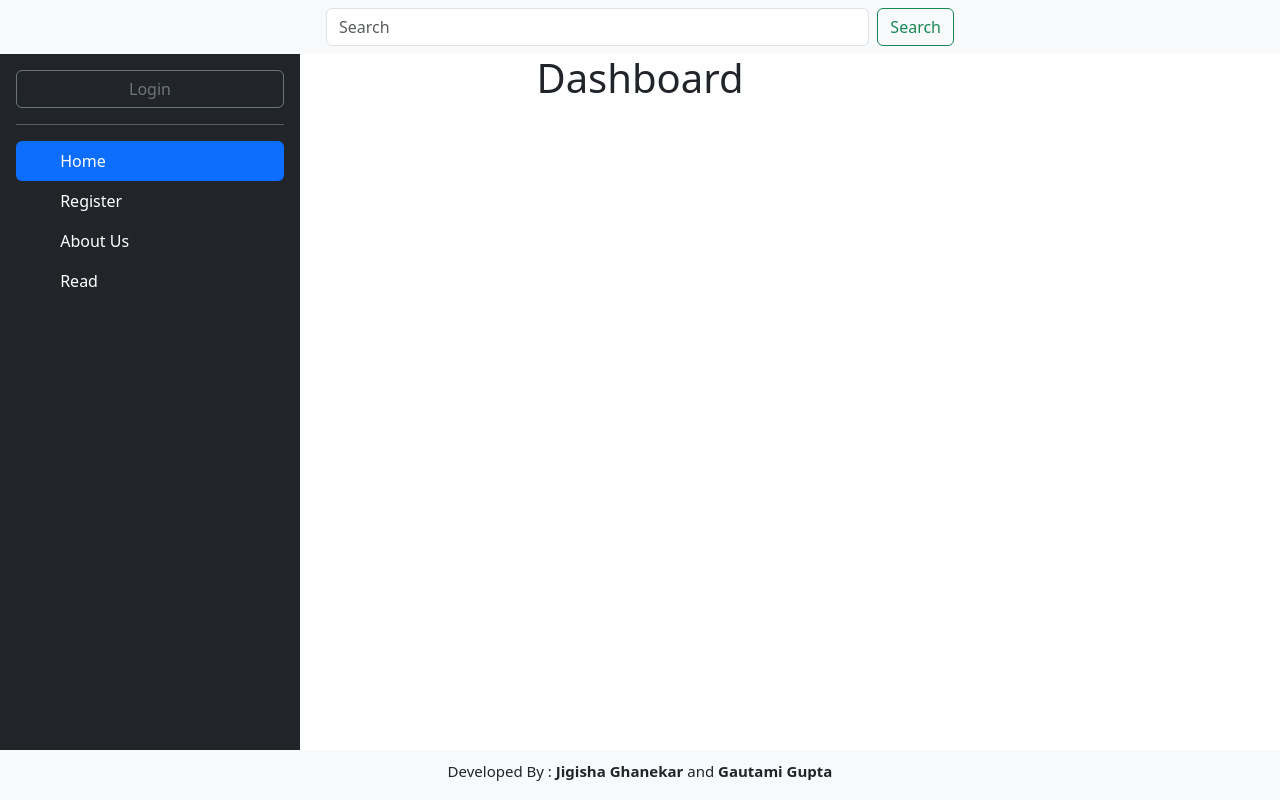
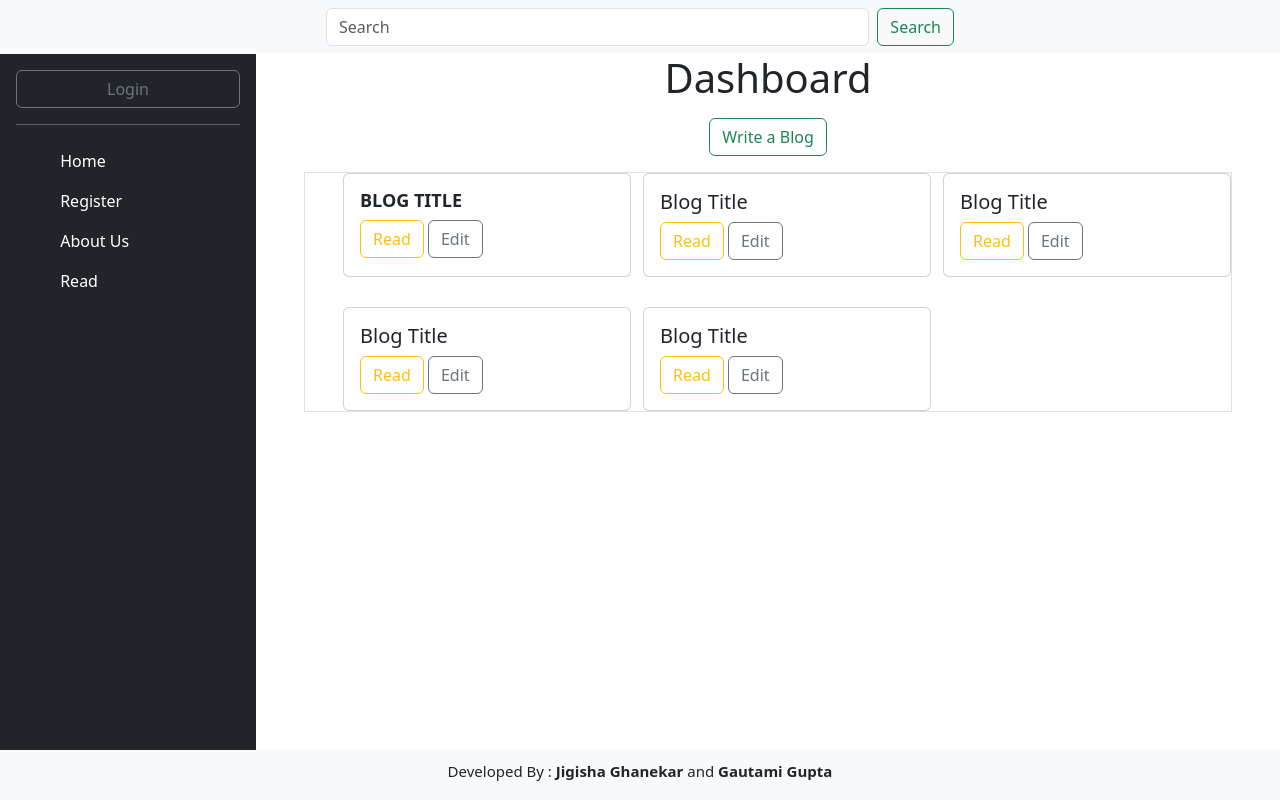
Before and after one commit to Jigisha15/Blogging-App, a Flask app: page /dashboard in a window 1280 px wide. Run offline with Flask 3, Linux system fonts and the light colour scheme.

Commit message:
delete, dashboard

```diff
--- a/app.py
+++ b/app.py
@@ -97,7 +97,8 @@ def login():
             session['logged_in'] = True
             session['email'] = user.email
             session['name'] = user.name
-            flash("Successfully Logged In!", 'success')
+            # flash("Successfully Logged In!", 'success')
+            return redirect('dashboard')
         else:
             flash('Invalid Credentials', 'danger')
     return render_template('login.html')
@@ -123,14 +124,13 @@ def read():
 @app.route('/delete', methods=['GET', 'POST'])
 def delete():
     user_id = request.form.get('delete')
-    # action = request.form.get('action')
     if request.method == 'POST':
-        # if action == 'delete':
             user = User.query.filter_by(user_id=user_id).first()
             db.session.delete(user)
             db.session.commit()
+            session.clear()
             flash("User Deleted Successfully", 'danger')
-            return redirect('read')
+            return redirect('register')
     return "delete"
 
 # UPDATE
@@ -157,16 +157,22 @@ def update():
         flash('User Details Updated Successfully!', 'success')
     return render_template("update.html", user=user)
 
+# DASHBOARD
 @app.route('/dashboard')
 def dashboard():
     return render_template('dashboard.html')
 
+# ABOUT US
 @app.route('/aboutus')
 def aboutus():
     return render_template('aboutus.html')
 
+# PROFILE
 @app.route('/profile')
 def profile():
+    if get_logged_in_user():
+        user = User.query.filter_by(email=session['email']).first()
+        return render_template('profile.html', user=user)
     return render_template('profile.html')
 
 if __name__ == "__main__":
--- a/templates/dashboard.html
+++ b/templates/dashboard.html
@@ -4,4 +4,49 @@
 
 {% block dashboard %}
     <h1 class="text-center">Dashboard</h1>
+    <div class="blog-add text-center my-3">
+            <button class="btn btn-outline-success">Write a Blog</button>
+    </div>
+
+    <div class="dashboard mx-5 border" style="display: grid; row-gap: 30px; column-gap:50px ; grid-template-columns: 250px 250px 250px; align-items:center; justify-content: center;">
+        <div class="card" style="width: 18rem; min-height: 6.5rem;">
+            <div class="card-body">
+                <h1 class="card-title fw-bold text-uppercase" style="font-size: 18px">Blog Title</h1>
+                <button class="btn btn-outline-warning">Read</button>
+                <button class="btn btn-outline-secondary">Edit</button>
+            </div>
+        </div>
+        <div class="card" style="width: 18rem;">
+            <div class="card-body">
+                <h5 class="card-title">Blog Title</h5>
+                <button class="btn btn-outline-warning">Read</button>
+                <button class="btn btn-outline-secondary">Edit</button>
+            </div>
+        </div>
+        <div class="card" style="width: 18rem;">
+            <div class="card-body">
+                <h5 class="card-title">Blog Title</h5>
+                <button class="btn btn-outline-warning">Read</button>
+                <button class="btn btn-outline-secondary">Edit</button>
+            </div>
+        </div>
+        <div class="card" style="width: 18rem;">
+            <div class="card-body">
+                <h5 class="card-title">Blog Title</h5>
+                <button class="btn btn-outline-warning">Read</button>
+                <button class="btn btn-outline-secondary">Edit</button>
+            </div>
+        </div>
+        <div class="card" style="width: 18rem;">
+            <div class="card-body">
+                <h5 class="card-title">Blog Title</h5>
+                <!--
+                <h6 class="card-subtitle mb-2 text-body-secondary">Card subtitle</h6>
+                <p class="card-text">Some quick example text to build on the card title and make up the bulk of the card's content.</p>
+                -->
+                <button class="btn btn-outline-warning">Read</button>
+                <button class="btn btn-outline-secondary">Edit</button>
+            </div>
+        </div>
+    </div>
 {% endblock dashboard %}
--- a/templates/index.html
+++ b/templates/index.html
@@ -36,7 +36,12 @@
     </nav>
 
     <!--SIDEBAR-->
-    <div class="d-flex flex-column flex-shrink-0 p-3 text-white bg-dark position-absolute" style="width: 300px; height:92vh">
+
+    <div class="center d-flex">
+      <!--
+      <div class="sidebardiv">
+      -->
+        <div class="d-flex flex-column flex-shrink-0 p-3 text-white bg-dark position-absolute" style="width:20%; height:92vh">
         <a href="/" class="d-flex align-items-center mb-3 mb-md-0 me-md-auto text-white text-decoration-none">
 
           {% if logged_in %}
@@ -63,7 +68,7 @@
         <hr>
         <ul class="nav nav-pills flex-column mb-auto">
           <li class="nav-item">
-        <a href="/" class="nav-link active" aria-current="page">
+            <a href="/" class="nav-link text-white" aria-current="page">
               <svg class="bi me-2" width="16" height="16"><use xlink:href="/"></use></svg>
                 Home
             </a>
@@ -102,7 +107,10 @@
           </li>
         </ul>
       </div>
-
+      <!--
+      </div>
+    -->
+      <div class="contentdiv" style="width:80%; position:absolute; right:0;">
         {% block register %}{% endblock register %}
         {% block login %}{% endblock login %}
         {% block read %}{% endblock read %}
@@ -110,7 +118,8 @@
         {% block dashboard %}{% endblock dashboard %}
         {% block profile %}{% endblock profile %}
         {% block aboutus %}{% endblock aboutus %}
-
+      </div>
+    </div>
 
       <div class="w-100 p-2 bg-body-tertiary d-flex align-items-center justify-content-center position-fixed fixed-bottom" style="height:50px;">
           <h1 class="" style="font-size:15px;">Developed By : <a href="https://portfolio-jigisha15.vercel.app/" class="text-dark fw-bold text-decoration-none" target="_blank">Jigisha Ghanekar</a> and <a href="https://portfolio-phi-ten-18.vercel.app/" class="text-dark fw-bold text-decoration-none" target="_blank">Gautami Gupta</a> </h1>
```
Also changed, not shown: templates/profile.html (+38 -0 lines), instance/database.db. Lines whose indentation alone changed are shown as unchanged.
